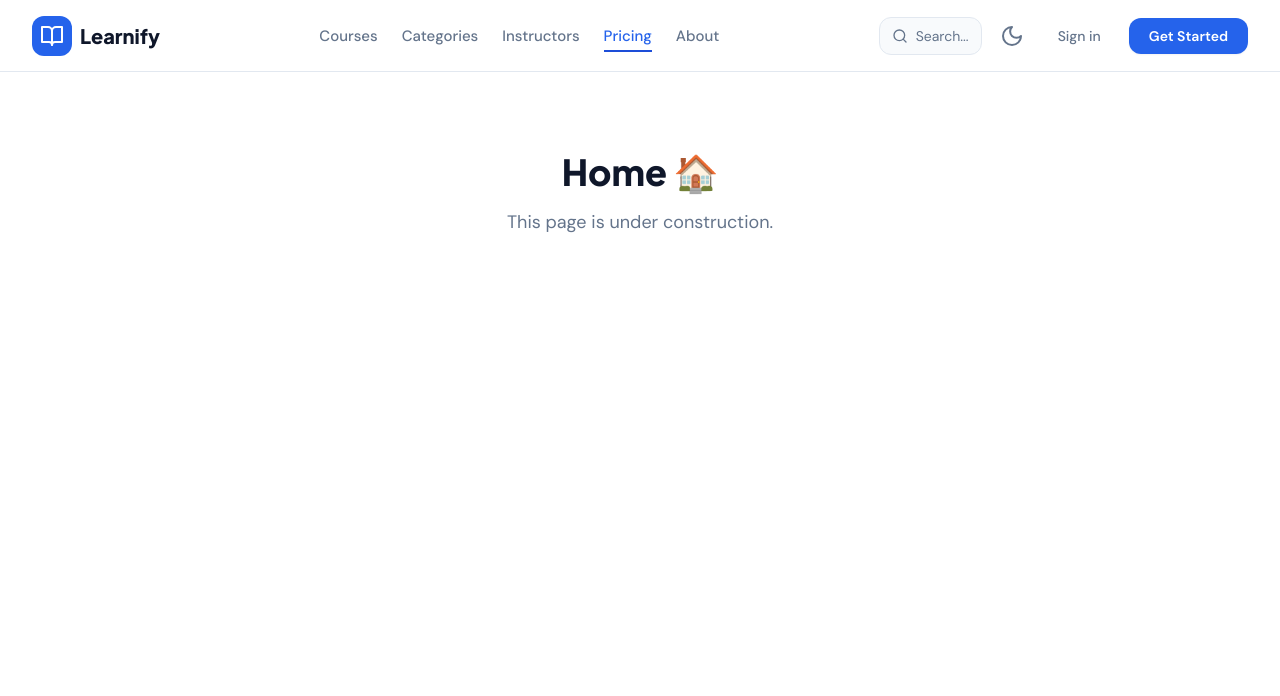
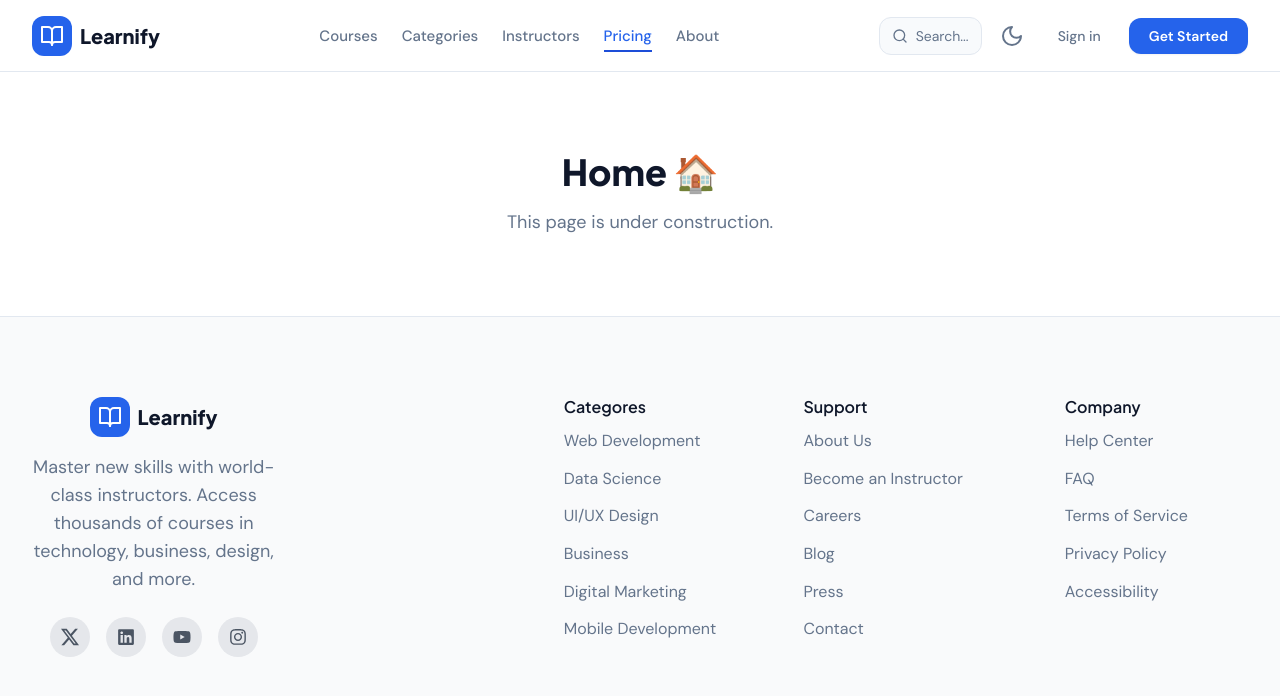
Before and after one commit to abdoayman12/learnify, a React (Vite) app: page / in a window 1280 px wide. Shown: the top 696 px of the page. Built offline with nearby package versions, Linux system fonts and the light colour scheme.

Commit message:
feat: add Footer component with social links and categories, update Navbar styles, and add react-icons dependency

```diff
--- a/src/App.jsx
+++ b/src/App.jsx
@@ -2,6 +2,7 @@ import { Routes, Route } from "react-router-dom";
 import Navbar from "./components/Navbar/Navbar";
 import Signin from "./pages/Signin";
 import Signup from "./pages/Signup";
+import Footer from "./components/footer/Footer";
 
 /* ── Placeholder pages (each teammate fills their page) ── */
 const Placeholder = ({ title }) => (
@@ -53,6 +54,7 @@ export default function App() {
                     element={<Placeholder title="404 – Page Not Found" />}
                 />
             </Routes>
+            <Footer />
         </>
     );
 }
--- a/src/components/Navbar/Navbar.jsx
+++ b/src/components/Navbar/Navbar.jsx
@@ -96,7 +96,7 @@ function Navbar() {
   return (
     <>
       <header
-        className={`sticky top-0 ${openMenu ? "bg-surface-muted" : "bg-white/90"} border-b border-[var(--color-border)] h-[var(--navbar-height)] z-[100] dark:bg-gray-950 backdrop-blur-md transition-all duration-300`}
+        className={`sticky top-0 ${openMenu ? "bg-surface-muted" : "bg-[var(--color-body)]"} border-b border-[var(--color-border)] h-[var(--navbar-height)] z-[100] backdrop-blur-md transition-all duration-300`}
       >
         <div className="container-custom h-full flex items-center justify-between gap-4">
           {/* Logo */}
--- a/src/components/footer/Footer.jsx
+++ b/src/components/footer/Footer.jsx
@@ -1,10 +1,100 @@
+import { BookOpen } from "lucide-react";
+import { BsTwitterX } from "react-icons/bs";
+import { FaInstagram, FaLinkedin, FaYoutube } from "react-icons/fa";
+import { Link } from "react-router-dom";
 
+const categores = [
+  { label: "Web Development", href: "/web-development" },
+  { label: "Data Science", href: "/data-science" },
+  { label: "UI/UX Design", href: "/design" },
+  { label: "Business", href: "/business" },
+  { label: "Digital Marketing", href: "/digital-marketing" },
+  { label: "Mobile Development", href: "/mobile-development" },
+];
+const company = [
+  { label: "About Us", href: "/about" },
+  { label: "Become an Instructor", href: "/instructors" },
+  { label: "Careers", href: "/careers" },
+  { label: "Blog", href: "/blog" },
+  { label: "Press", href: "/press" },
+  { label: "Contact", href: "/contact" },
+];
+const support = [
+  { label: "Help Center", href: "/help" },
+  { label: "FAQ", href: "/faq" },
+  { label: "Terms of Service", href: "/terms" },
+  { label: "Privacy Policy", href: "/privacy" },
+  { label: "Accessibility", href: "/accessibility" },
+];
 function Footer() {
-    return (
-        <div>
-
+  return (
+    <footer className="bg-gray-50 w-full border-t border-[var(--color-border)] min-h-[450px] py-20 dark:bg-gray-900">
+      <div className="container-custom">
+        <div className="grid grid-cols-1 md:grid-cols-2 gap-x-16 justify-items-start md:justify-items-center lg:gap-x-0 lg:grid-cols-5 gap-y-9">
+          {/* one row */}
+          <div className="flex flex-col gap-4 w-auto items-start md:items-center">
+            {/* Logo */}
+            <Link to={"/"} className="flex gap-2 items-center">
+              <div className="bg-primary-600 p-2 flex items-center justify-center rounded-xl text-white transition duration-300">
+                <BookOpen />
+              </div>
+              <span className="text-text dark:text-text-inverted font-extrabold font-heading text-xl">
+                Learnify
+              </span>
+            </Link>
+            {/* text */}
+            <p className="text-text-muted text-lg dark:text-gray-400 text-left md:text-center">
+              Master new skills with world-class instructors. Access thousands
+              of courses in technology, business, design, and more.{" "}
+            </p>
+            {/* links social from react-icons */}
+            <div className="flex gap-4 items-center mt-2">
+              <a className="social-link" href="#">
+                <BsTwitterX />
+              </a>
+              <a className="social-link" href="#">
+                <FaLinkedin />
+              </a>
+              <a className="social-link" href="#">
+                <FaYoutube />
+              </a>
+              <a className="social-link" href="#">
+                <FaInstagram />
+              </a>
+            </div>
+          </div>
+          <div className="hidden lg:block"></div>
+          {/* categores row */}
+          <div className="flex flex-col gap-3 w-fit">
+            <h3 className="font-semibold">Categores</h3>
+            {categores.map((items) => (
+              <Link to={items.href} className="text-text-muted w-fit">
+                {items.label}
+              </Link>
+            ))}
+          </div>
+          {/* company row */}
+          <div className="flex flex-col gap-3 w-fit">
+            <h3 className="font-semibold">Support</h3>
+            {company.map((items) => (
+              <Link to={items.href} className="text-text-muted w-fit">
+                {items.label}
+              </Link>
+            ))}
+          </div>
+          {/* support row */}
+          <div className="flex flex-col gap-3 w-fit">
+            <h3 className="font-semibold">Company</h3>
+            {support.map((items) => (
+              <Link to={items.href} className="text-text-muted w-fit">
+                {items.label}
+              </Link>
+            ))}
+          </div>
         </div>
-    )
+      </div>
+    </footer>
+  );
 }
 
-export default Footer
+export default Footer;
--- a/src/index.css
+++ b/src/index.css
@@ -144,6 +144,10 @@
         @apply text-text-muted dark:text-text-muted
             text-base md:text-lg max-w-2xl;
     }
+    /* footer */
+    .social-link {
+        @apply flex items-center justify-center text-gray-600 text-lg bg-gray-200 w-10 h-10 rounded-full dark:bg-gray-800 dark:text-text-inverted hover:bg-primary-100 hover:text-primary-600 dark:hover:text-primary-500 dark:hover:bg-primary-900/20 transition-colors duration-200;
+    }
 }
 
 /* ── Utilities ──────────────────────────────────────────── */
```
Also changed, not shown: package.json (+15 -14 lines), 1 other file (tests, documents, lock files or other folders).
